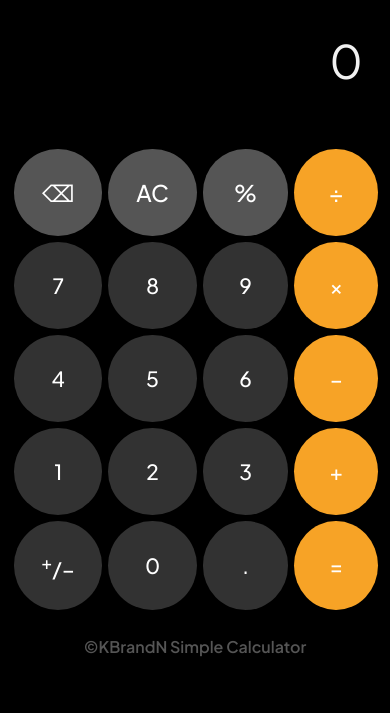
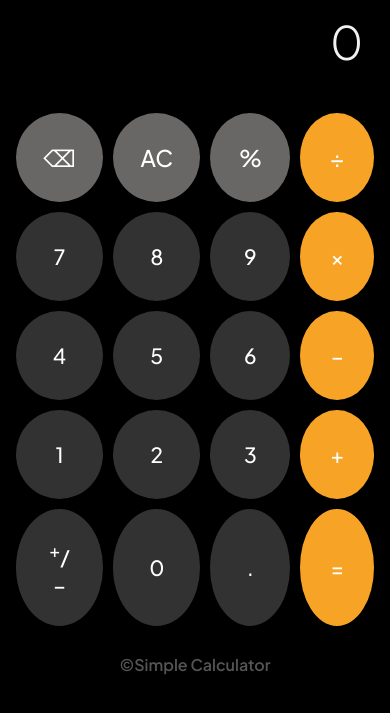
Before and after one commit to komoforbrandon/Simple-Calculator, a plain HTML site: page index.html in a window 390 px wide. Shown: the part 51-764 px from the top of the page. Drawn offline with Linux system fonts and the light colour scheme.

Commit message:
some design added to enhance responsiveness

```diff
--- a/index.html
+++ b/index.html
@@ -55,7 +55,7 @@
         </section>
     </main>
     <footer>
-        <p>&copy;KBrandN Simple Calculator</p>
+        <p>&copy;Simple Calculator</p>
     </footer>
     <script src="script.js"></script>
 </body>
--- a/styles/style.css
+++ b/styles/style.css
@@ -30,16 +30,17 @@ main {
 }
 
 #answer {
+  margin: auto;
   text-align: end;
   color: #f1f1f1;
   font-size: 46px;
-  width: 22rem;
-  margin-right: 18px;
+  width: 87%;
+  margin-right: 40px;
   overflow: hidden;
   overflow-wrap: anywhere;
   height: 48px;
-  padding: 3px;
-  font-weight: 400;
+  padding: 30px;
+  font-weight: 370;
 }
 
 #input {
@@ -62,16 +63,17 @@ tr td {
   padding: 27px;
   width: 35px;
   font-size: 21px;
-  height: 33px;
+  height: 35px;
   border-radius: 50%;
   text-align: center;
   color: #fff;
   font-weight: 500;
   cursor: pointer;
+  border: 2px solid #000;
 }
 
 .header-btn td {
-  background-color: #555;
+  background-color: #696666;
   font-size: 23px;
 }
 
@@ -104,7 +106,7 @@ footer p {
   }
 
   #answer {
-    width: 100%;
+    width: 86%;
     height: auto;
   }
 
```
